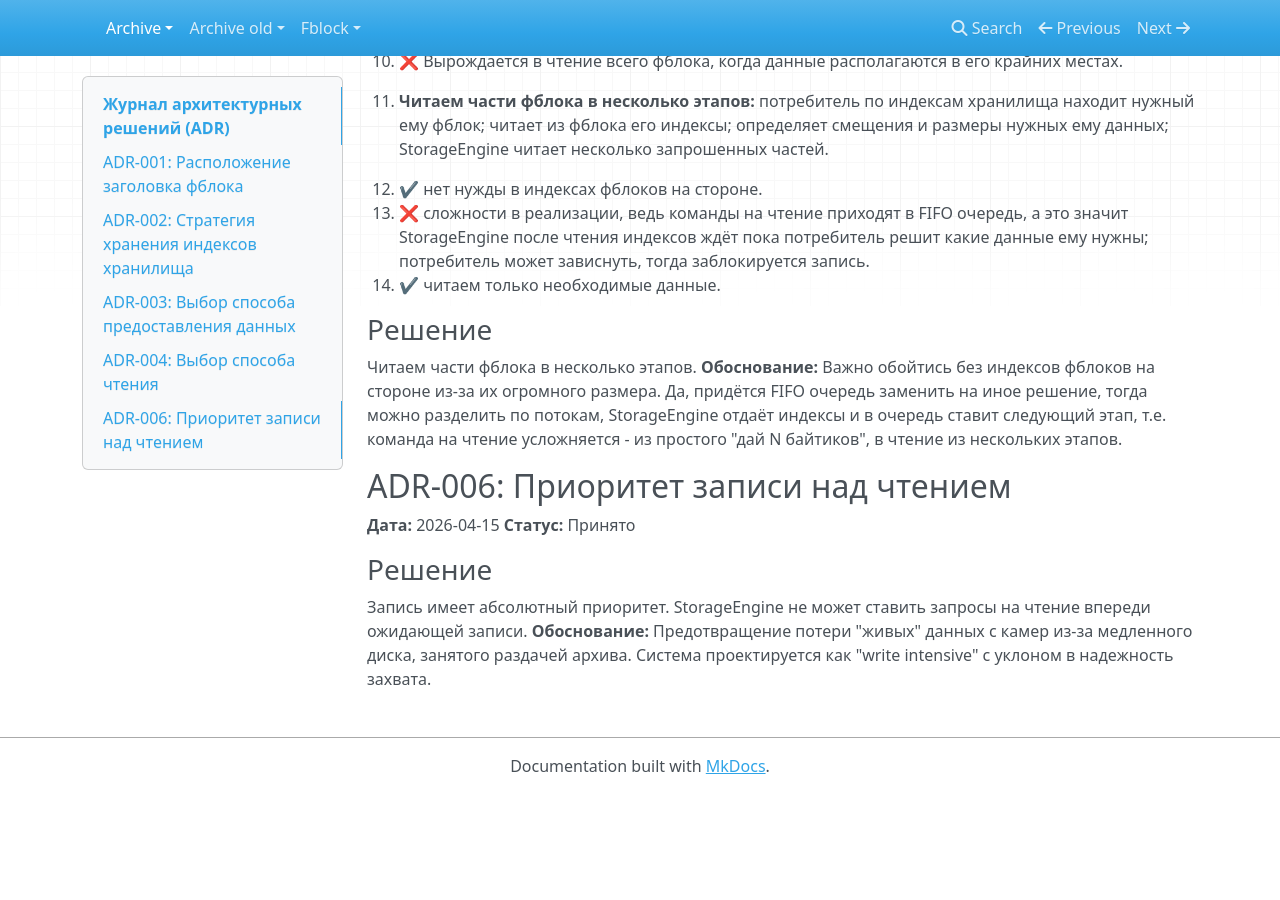
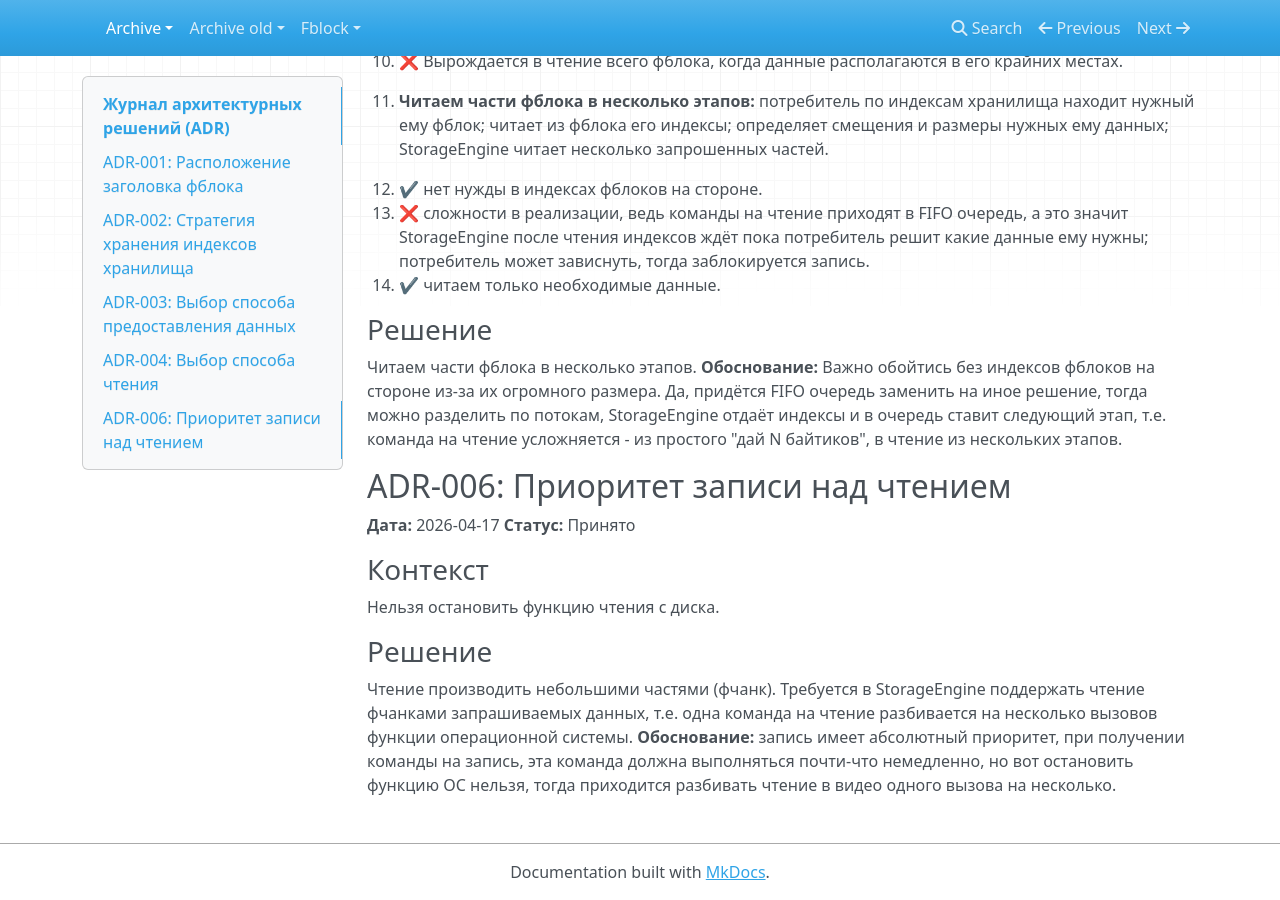
Before and after one commit to traycers/farc, an MkDocs documentation site: the page built from docs/docs/archive/01-architecture-decisions.md, in a window 1280 px wide and 900 px high, scrolled down 3792 px. Built offline with MkDocs 1.6.1, drawn with Linux system fonts in a browser that asks for light colours; nearby versions of some CDN libraries; before the commit the page ends 4586 px from its top, so only the background shows below that.

Commit message:
add how to read

```diff
--- a/docs/docs/archive/01-architecture-decisions.md
+++ b/docs/docs/archive/01-architecture-decisions.md
@@ -145,9 +145,12 @@
 
 ## ADR-006: Приоритет записи над чтением
 
-**Дата:** 2026-04-15
+**Дата:** 2026-04-17
 **Статус:** Принято
 
+### Контекст
+Нельзя остановить функцию чтения с диска.
+
 ### Решение
-Запись имеет абсолютный приоритет. StorageEngine не может ставить запросы на чтение впереди ожидающей записи.
-**Обоснование:** Предотвращение потери "живых" данных с камер из-за медленного диска, занятого раздачей архива. Система проектируется как "write intensive" с уклоном в надежность захвата.
+Чтение производить небольшими частями (фчанк). Требуется в StorageEngine поддержать чтение фчанками запрашиваемых данных, т.е. одна команда на чтение разбивается на несколько вызовов функции операционной системы.
+**Обоснование:** запись имеет абсолютный приоритет, при получении команды на запись, эта команда должна выполняться почти-что немедленно, но вот остановить функцию ОС нельзя, тогда приходится разбивать чтение в видео одного вызова на несколько.
```
